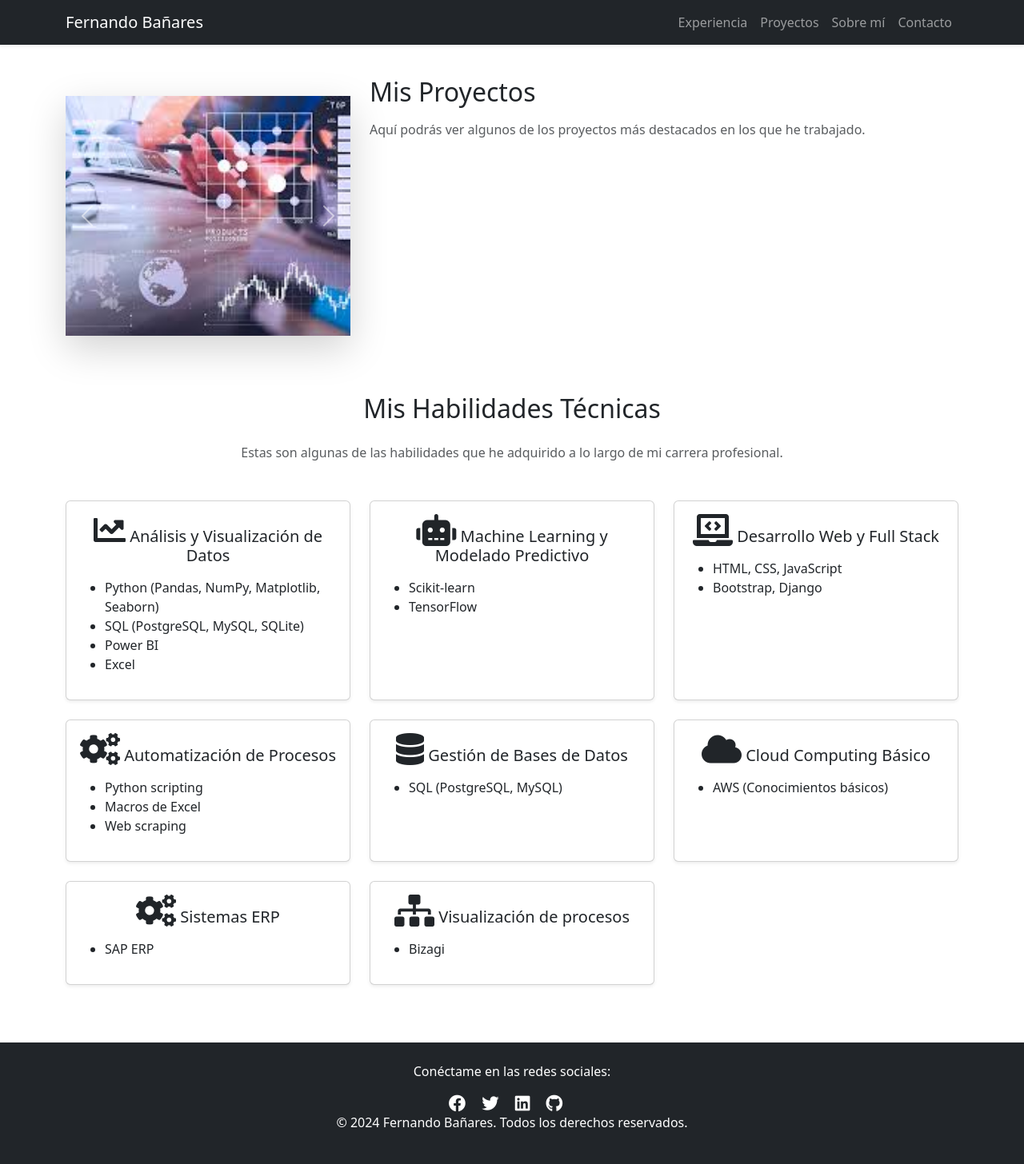
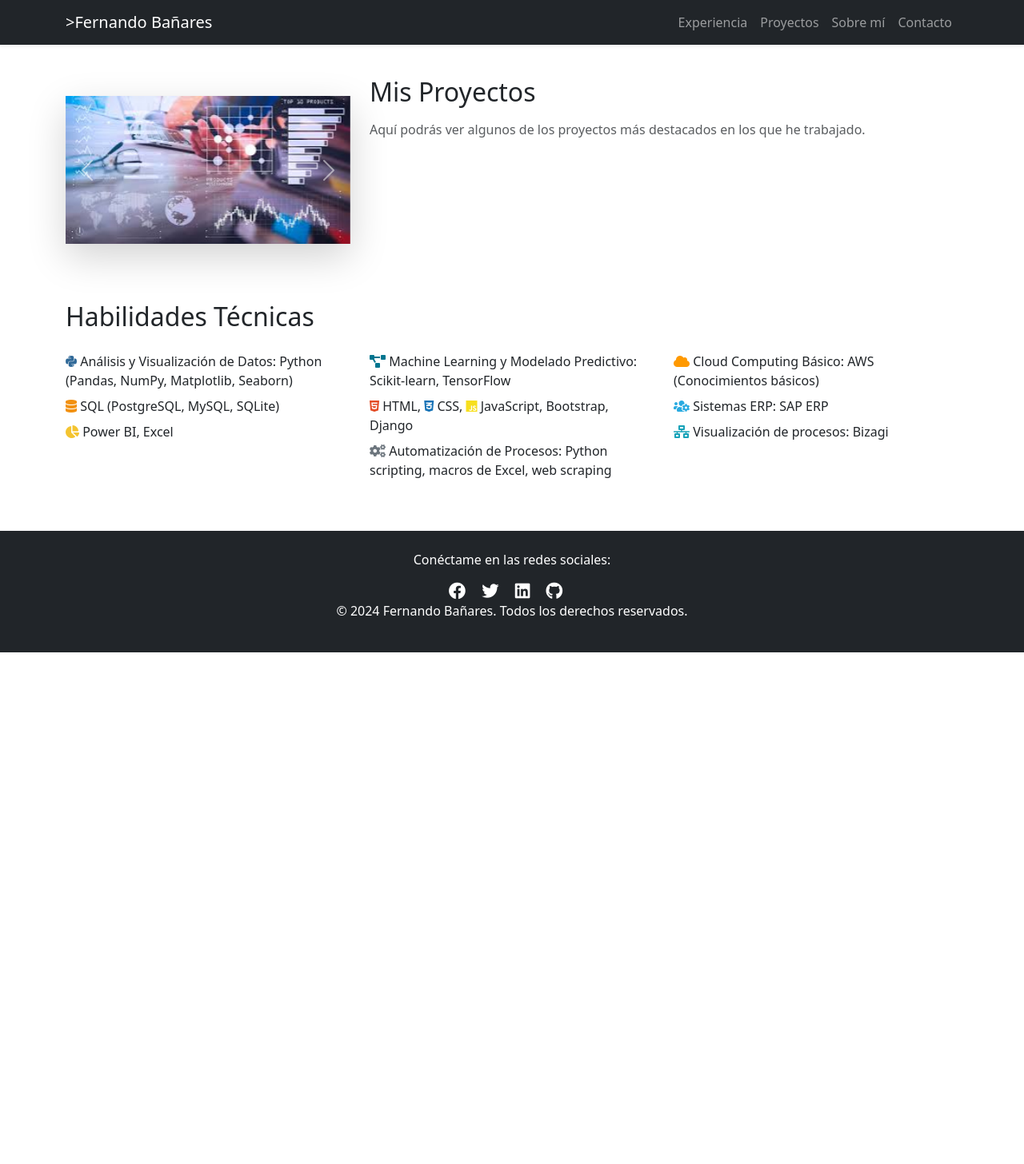
Before and after one commit to fernandobanares/portafolio1, a Django app: page / in a window 1280 px wide. Shown: the whole page at 80% size. After the commit the page ends 816 px from the top, so only its background shows below. Run offline with Django 5.2, Linux system fonts and the light colour scheme; data that the repository does not hold is empty.

Commit message:
se mejora el home

```diff
--- a/templates/base.html
+++ b/templates/base.html
@@ -17,7 +17,7 @@
     <!-- Barra de navegación profesional -->
     <nav class="navbar navbar-expand-lg navbar-dark bg-dark fixed-top shadow-sm">
         <div class="container">
-            <a class="navbar-brand" href="#">Fernando Bañares</a>
+            <a class="navbar-brand" href="{% url 'home' %}">>Fernando Bañares</a>
             <button class="navbar-toggler" type="button" data-bs-toggle="collapse" data-bs-target="#navbarNav" aria-controls="navbarNav" aria-expanded="false" aria-label="Toggle navigation">
                 <span class="navbar-toggler-icon"></span>
             </button>
--- a/templates/home.html
+++ b/templates/home.html
@@ -9,144 +9,100 @@
         <p class="lead mb-4">{{ descripcion }}</p>
 
         <!-- Carrusel de Imágenes -->
-        <div id="portfolioCarousel" class="carousel slide shadow-lg rounded" data-bs-ride="carousel">
+        <div id="portfolioCarousel" class="carousel slide shadow-lg rounded" data-bs-ride="carousel" data-bs-interval="5000">
             <div class="carousel-inner">
                 <div class="carousel-item active">
-                    <img src="{% static 'images/img1.jpg' %}" class="d-block w-100" alt="Imagen 1" style="height: 300px; object-fit: cover;">
+                    <img src="{% static 'images/img1.jpg' %}" class="d-block w-100 img-fluid" alt="Descripción de Imagen 1">
                 </div>
                 <div class="carousel-item">
-                    <img src="{% static 'images/img2.jpg' %}" class="d-block w-100" alt="Imagen 2" style="height: 300px; object-fit: cover;">
+                    <img src="{% static 'images/img2.jpg' %}" class="d-block w-100 img-fluid" alt="Descripción de Imagen 2">
                 </div>
                 <div class="carousel-item">
-                    <img src="{% static 'images/img3.jpg' %}" class="d-block w-100" alt="Imagen 3" style="height: 300px; object-fit: cover;">
+                    <img src="{% static 'images/img3.jpg' %}" class="d-block w-100 img-fluid" alt="Descripción de Imagen 3">
                 </div>
             </div>
             <button class="carousel-control-prev" type="button" data-bs-target="#portfolioCarousel" data-bs-slide="prev">
                 <span class="carousel-control-prev-icon" aria-hidden="true"></span>
+                <span class="visually-hidden">Anterior</span>
             </button>
             <button class="carousel-control-next" type="button" data-bs-target="#portfolioCarousel" data-bs-slide="next">
                 <span class="carousel-control-next-icon" aria-hidden="true"></span>
+                <span class="visually-hidden">Siguiente</span>
             </button>
         </div>
     </div>
 
-    <!-- Otra columna con contenido adicional -->
+    <!-- Columna de proyectos -->
     <div class="col-md-6 col-lg-8 mb-4">
         <h2 class="mb-3">Mis Proyectos</h2>
         <p class="text-muted">Aquí podrás ver algunos de los proyectos más destacados en los que he trabajado.</p>
         <ul class="list-group">
             {% for proyecto in proyectos %}
             <li class="list-group-item d-flex justify-content-between align-items-center">
-                <!-- Imagen con tamaño fijo de 50px de ancho -->
                 <img src="{{ proyecto.imagen_principal.url }}" class="img-thumbnail" width="50" height="50" alt="{{ proyecto.titulo }}">
                 {{ proyecto.titulo }}
-                <a href="{{ proyecto.url_github }}" class="badge bg-primary rounded-pill" target="_blank">Ver más</a>
+                <a href="{{ proyecto.url_github }}" class="badge bg-primary rounded-pill" target="_blank" rel="noopener noreferrer">Ver más</a>
             </li>
             {% endfor %}
         </ul>
     </div>
 </div>
 
-<!-- Sección de habilidades técnicas -->
-<div class="row mt-5">
-    <div class="col-12">
-        <h2 class="text-center mb-4">Mis Habilidades Técnicas</h2>
-        <p class="text-center text-muted mb-5">Estas son algunas de las habilidades que he adquirido a lo largo de mi carrera profesional.</p>
-    </div>
-
-    <!-- Habilidades -->
-    <div class="col-md-4 mb-4">
-        <div class="card shadow-sm h-100">
-            <div class="card-body">
-                <h5 class="card-title text-center mb-3"><i class="fas fa-chart-line fa-2x"></i> Análisis y Visualización de Datos</h5>
-                <ul>
-                    <li>Python (Pandas, NumPy, Matplotlib, Seaborn)</li>
-                    <li>SQL (PostgreSQL, MySQL, SQLite)</li>
-                    <li>Power BI</li>
-                    <li>Excel</li>
-                </ul>
-            </div>
+<!-- Sección de Habilidades Técnicas -->
+<div class="mt-5">
+    <h2 class="mb-4">Habilidades Técnicas</h2>
+    <div class="row">
+        <!-- Columna 1 -->
+        <div class="col-md-6 col-lg-4">
+            <ul class="list-unstyled">
+                <li class="mb-2">
+                    <i class="fab fa-python" style="color: #306998;"></i>
+                    Análisis y Visualización de Datos: Python (Pandas, NumPy, Matplotlib, Seaborn)
+                </li>
+                <li class="mb-2">
+                    <i class="fas fa-database" style="color: #f29111;"></i>
+                    SQL (PostgreSQL, MySQL, SQLite)
+                </li>
+                <li class="mb-2">
+                    <i class="fas fa-chart-pie" style="color: #f4c430;"></i>
+                    Power BI, Excel
+                </li>
+            </ul>
         </div>
-    </div>
-
-    <div class="col-md-4 mb-4">
-        <div class="card shadow-sm h-100">
-            <div class="card-body">
-                <h5 class="card-title text-center mb-3"><i class="fas fa-robot fa-2x"></i> Machine Learning y Modelado Predictivo</h5>
-                <ul>
-                    <li>Scikit-learn</li>
-                    <li>TensorFlow</li>
-                </ul>
-            </div>
+        <!-- Columna 2 -->
+        <div class="col-md-6 col-lg-4">
+            <ul class="list-unstyled">
+                <li class="mb-2">
+                    <i class="fas fa-project-diagram" style="color: #00758f;"></i>
+                    Machine Learning y Modelado Predictivo: Scikit-learn, TensorFlow
+                </li>
+                <li class="mb-2">
+                    <i class="fab fa-html5" style="color: #e34c26;"></i>
+                    HTML, <i class="fab fa-css3-alt" style="color: #1572b6;"></i> CSS,
+                    <i class="fab fa-js" style="color: #f7df1e;"></i> JavaScript, Bootstrap, Django
+                </li>
+                <li class="mb-2">
+                    <i class="fas fa-cogs" style="color: #6c757d;"></i>
+                    Automatización de Procesos: Python scripting, macros de Excel, web scraping
+                </li>
+            </ul>
         </div>
-    </div>
-
-    <div class="col-md-4 mb-4">
-        <div class="card shadow-sm h-100">
-            <div class="card-body">
-                <h5 class="card-title text-center mb-3"><i class="fas fa-laptop-code fa-2x"></i> Desarrollo Web y Full Stack</h5>
-                <ul>
-                    <li>HTML, CSS, JavaScript</li>
-                    <li>Bootstrap, Django</li>
-                </ul>
-            </div>
-        </div>
-    </div>
-
-    <div class="col-md-4 mb-4">
-        <div class="card shadow-sm h-100">
-            <div class="card-body">
-                <h5 class="card-title text-center mb-3"><i class="fas fa-cogs fa-2x"></i> Automatización de Procesos</h5>
-                <ul>
-                    <li>Python scripting</li>
-                    <li>Macros de Excel</li>
-                    <li>Web scraping</li>
-                </ul>
-            </div>
-        </div>
-    </div>
-
-    <div class="col-md-4 mb-4">
-        <div class="card shadow-sm h-100">
-            <div class="card-body">
-                <h5 class="card-title text-center mb-3"><i class="fas fa-database fa-2x"></i> Gestión de Bases de Datos</h5>
-                <ul>
-                    <li>SQL (PostgreSQL, MySQL)</li>
-                </ul>
-            </div>
-        </div>
-    </div>
-
-    <div class="col-md-4 mb-4">
-        <div class="card shadow-sm h-100">
-            <div class="card-body">
-                <h5 class="card-title text-center mb-3"><i class="fas fa-cloud fa-2x"></i> Cloud Computing Básico</h5>
-                <ul>
-                    <li>AWS (Conocimientos básicos)</li>
-                </ul>
-            </div>
-        </div>
-    </div>
-
-    <div class="col-md-4 mb-4">
-        <div class="card shadow-sm h-100">
-            <div class="card-body">
-                <h5 class="card-title text-center mb-3"><i class="fas fa-cogs fa-2x"></i> Sistemas ERP</h5>
-                <ul>
-                    <li>SAP ERP</li>
-                </ul>
-            </div>
-        </div>
-    </div>
-
-    <div class="col-md-4 mb-4">
-        <div class="card shadow-sm h-100">
-            <div class="card-body">
-                <h5 class="card-title text-center mb-3"><i class="fas fa-sitemap fa-2x"></i> Visualización de procesos</h5>
-                <ul>
-                    <li>Bizagi</li>
-                </ul>
-            </div>
+        <!-- Columna 3 -->
+        <div class="col-md-6 col-lg-4">
+            <ul class="list-unstyled">
+                <li class="mb-2">
+                    <i class="fas fa-cloud" style="color: #ff9900;"></i>
+                    Cloud Computing Básico: AWS (Conocimientos básicos)
+                </li>
+                <li class="mb-2">
+                    <i class="fas fa-users-cog" style="color: #2aabe1;"></i>
+                    Sistemas ERP: SAP ERP
+                </li>
+                <li class="mb-2">
+                    <i class="fas fa-network-wired" style="color: #17a2b8;"></i>
+                    Visualización de procesos: Bizagi
+                </li>
+            </ul>
         </div>
     </div>
 </div>
```
